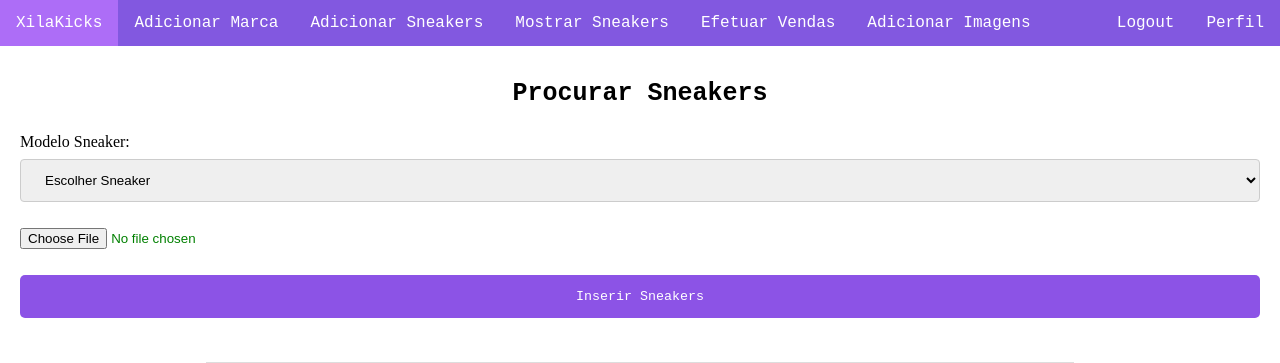
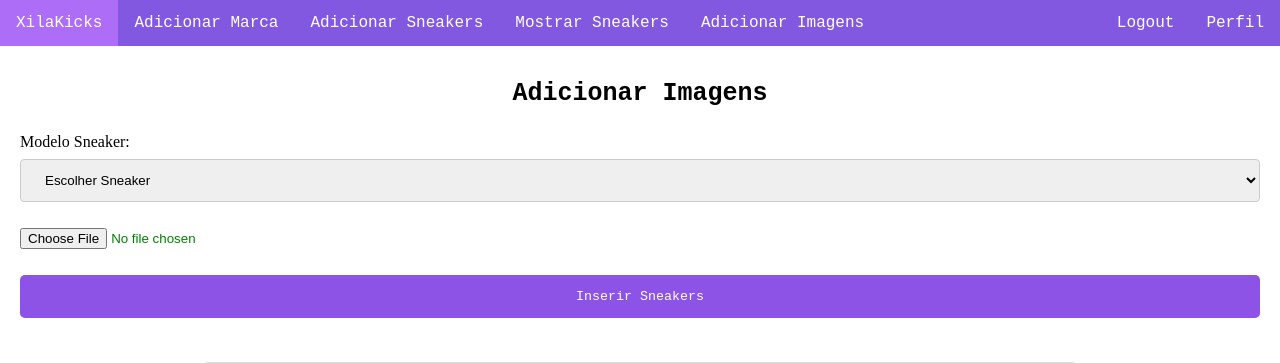
Before and after one commit to Xilatau/PAP-Projeto, a PHP site: page /imagens.php in a window 1280 px wide. Shown: the top 363 px of the page. Run offline with PHP 8.4, Linux system fonts and the light colour scheme; a user stored in the database is signed in; data comes from the database, SQL or seed files in the repository.

Commit message:
final 28-4-2022

```diff
--- a/home.php
+++ b/home.php
@@ -82,7 +82,6 @@ th{
 		<a href="input_marca.php">Adicionar Marca</a>
 		<a href="input_sneakers.php">Adicionar Sneakers</a>
         <a href="show_sneakers.php">Mostrar Sneakers</a>
-        <a href="input_sales.php">Efetuar Vendas</a>
 		<a href="imagens.php">Adicionar Imagens</a>
         <a style="float: right;display:block;" href="reset-password.php">Perfil</a>
         <a style="float: right;display:block;" href="logout.php">Logout</a>
--- a/imagens.php
+++ b/imagens.php
@@ -86,7 +86,6 @@ img{
 		<a href="input_marca.php">Adicionar Marca</a>
 		<a href="input_sneakers.php">Adicionar Sneakers</a>
         <a href="show_sneakers.php">Mostrar Sneakers</a>
-        <a href="input_sales.php">Efetuar Vendas</a>
 		<a href="imagens.php">Adicionar Imagens</a>
         <a style="float: right;display:block;" href="reset-password.php">Perfil</a>
         <a style="float: right;display:block;" href="logout.php">Logout</a>
@@ -111,7 +110,7 @@ img{
 <br>
 <br>
 <br>
-    <h3 style="font-size: 25px;">Procurar Sneakers</h3>
+    <h3 style="font-size: 25px;">Adicionar Imagens</h3>
 <?php
 $servername = "localhost";
 $username = "root";
@@ -184,7 +183,10 @@ if (isset($_POST['submit']) && isset($_FILES['my_image'])) {
 				// Insert into Database
 				$sql = "INSERT INTO images(modelo,image_url) VALUES ('$modelos','$img_upload_path')";
 				mysqli_query($conn, $sql);
-				header ("Location:home.php");
+                echo('<script type="text/JavaScript">
+                alert("Imagem adicionada com sucesso!");
+                location.replace("imagens.php");
+                </script>');
 			}else {
 				$em = "Nao é possivel adicionar imagens deste tipo.";
 		        header("Location: imagens.php?error=$em");
@@ -192,7 +194,7 @@ if (isset($_POST['submit']) && isset($_FILES['my_image'])) {
 		}
 	}else {
         echo('<script type="text/JavaScript">
-        alert("É necessario preencher todos os campos!!!");
+        alert("É necessario preencher todos os campos!");
         location.replace("imagens.php");
         </script>');
 	}
--- a/input_marca.php
+++ b/input_marca.php
@@ -79,7 +79,6 @@ if(!isset($_SESSION["loggedin"]) || $_SESSION["loggedin"] !== true){
 		<a href="input_marca.php">Adicionar Marca</a>
 		<a href="input_sneakers.php">Adicionar Sneakers</a>
         <a href="show_sneakers.php">Mostrar Sneakers</a>
-        <a href="input_sales.php">Efetuar Vendas</a>
         <a style="float: right;display:block;" href="reset-password.php">Perfil</a>
 				<a href="imagens.php">Adicionar Imagens</a>
         <a style="float: right;display:block;" href="logout.php">Logout</a>
--- a/input_sneakers.php
+++ b/input_sneakers.php
@@ -83,7 +83,6 @@ if(!isset($_SESSION["loggedin"]) || $_SESSION["loggedin"] !== true){
 		<a href="input_marca.php">Adicionar Marca</a>
 		<a href="input_sneakers.php">Adicionar Sneakers</a>
         <a href="show_sneakers.php">Mostrar Sneakers</a>
-        <a href="input_sales.php">Efetuar Vendas</a>
         <a style="float: right;display:block;" href="reset-password.php">Perfil</a>
 				<a href="imagens.php">Adicionar Imagens</a>
         <a style="float: right;display:block;" href="logout.php">Logout</a>
--- a/search.php
+++ b/search.php
@@ -203,7 +203,7 @@ input[type=text] {
   }
 
   button[type=submit] {
-    width: 10%;
+    width: 20%;
     background-color: red;
     color: white;
     padding: 14px 20px;
@@ -234,7 +234,8 @@ $conn = NEW Mysqli($servername, $username, $password, $database);
     <div class="input-group mb-3">
     <h3 style="font-size: 30px;">Procurar Sneakers</h3>
     <input type="text" name="search" required value="<?php if(isset($_GET['search'])){echo $_GET['search'];}?>" placeholder="Procurar Sneakers">
-    <br><button type="submit">Procurar</button>
+    <br>
+    <button type="submit">Procurar</button>
     <br>
     </div>
     <br>
--- a/show_sneakers.php
+++ b/show_sneakers.php
@@ -96,7 +96,6 @@ th{
 		<a href="input_marca.php">Adicionar Marca</a>
 		<a href="input_sneakers.php">Adicionar Sneakers</a>
         <a href="show_sneakers.php">Mostrar Sneakers</a>
-        <a href="input_sales.php">Efetuar Vendas</a>
         <a style="float: right;display:block;" href="reset-password.php">Perfil</a>
 				<a href="imagens.php">Adicionar Imagens</a>
         <a style="float: right;display:block;" href="logout.php">Logout</a>
```
Also changed, not shown: uploads/IMG-626aa6c71e8fb3.88462540.png (added), uploads/IMG-626aa732b34109.99650443.png (added).
